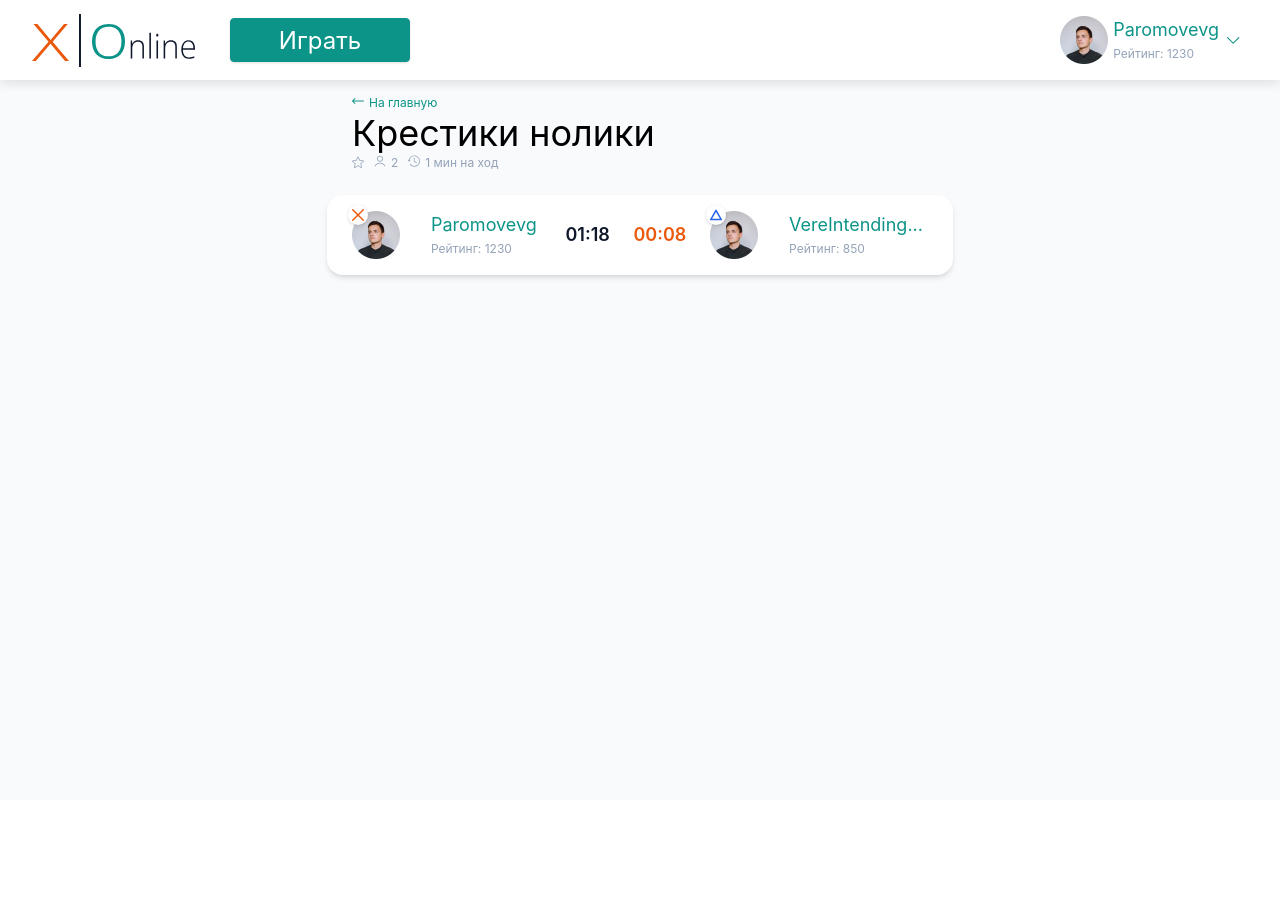
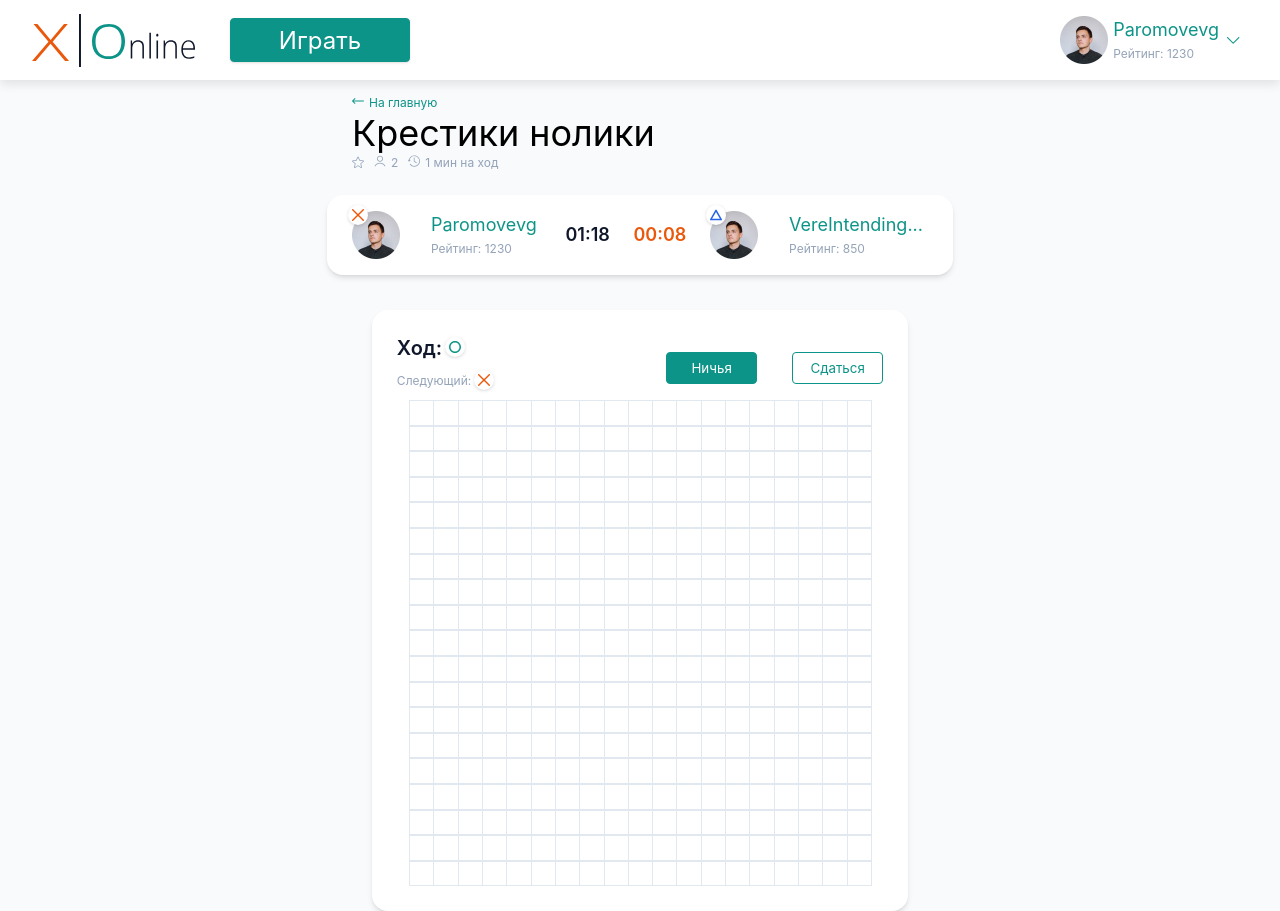
Before and after one commit to tRy-HaRd-tgn/03-react, a React (Create React App) app: page /test in a window 1280 px wide. Before the commit the page ends 800 px from the top, so only its background shows below. Built offline with nearby package versions, Linux system fonts and the light colour scheme.

Commit message:
Сделал поле для игры

```diff
--- a/src/components/game/GameField.jsx
+++ b/src/components/game/GameField.jsx
@@ -1,9 +1,39 @@
+import classes from "./GameField.module.css";
+import X from "../../img/icons/X.svg";
+import O from "../../img/icons/O.svg";
+import square from "../../img/icons/square.svg";
+import triangle from "../../img/icons/triangle.svg";
+import MyButton from "../ui/MyButton";
+const cells = new Array(19 * 19).fill(null); // массив с нашими клетками
 export default function GameField(props) {
+  return (
+    <div className={classes.field}>
+      <div className={classes.fieldHeader}>
+        <div className={classes.fieldInfo}>
+          <div className={classes.wrap}>
+            <h2 className={classes.h2}>Ход: </h2>
+            <img src={O} alt="" />
+          </div>
 
-
-    return (
-        <>
-
-        </>
-    )
+          <div className={classes.wrap}>
+            <p className={classes.p}>Следующий: </p>
+            <img src={X} alt="" />
+          </div>
+        </div>
+        <div className={classes.fieldMenu}>
+          <MyButton color={"green"} size={"small"}>
+            Ничья
+          </MyButton>
+          <MyButton color={"white"} size={"small"}>
+            Сдаться
+          </MyButton>
+        </div>
+      </div>
+      <div className={classes.fieldGame}>
+        {cells.map((_, i) => (
+          <button className={classes.button} key={i}></button>
+        ))}
+      </div>
+    </div>
+  );
 }
--- a/src/components/game/GameField.module.css
+++ b/src/components/game/GameField.module.css
@@ -0,0 +1,61 @@
+.h2 {
+  font-family: "Inter";
+  font-style: normal;
+  font-weight: 600;
+  font-size: 20px;
+  line-height: 24px;
+  color: #0f172a;
+  margin: 0px;
+}
+.button {
+  width: 2vw;
+  height: 2vw;
+  border: 1px solid #E2E8F0;
+  padding: 0px;
+  background-color: #ffffff;
+}
+.p {
+  font-family: "Inter";
+  font-style: normal;
+  font-weight: 400;
+  font-size: 12px;
+  line-height: 15px;
+  color: #94a3b8;
+}
+.wrap {
+  display: flex;
+  align-items: center;
+}
+.field {
+  display: flex;
+  width: auto;
+  flex-direction: column;
+
+  box-shadow: 0px 2px 4px -2px rgba(0, 0, 0, 0.1),
+    0px 4px 6px -1px rgba(0, 0, 0, 0.1);
+  border-radius: 16px;
+  background: #ffffff;
+
+  padding-top: 25px;
+  padding-left: 25px;
+  padding-right: 25px;
+  padding-bottom: 25px;
+  margin-top: 35px;
+}
+.fieldHeader {
+  width: 100%;
+  display: flex;
+  align-items: center;
+  justify-content: space-between;
+}
+
+.fieldMenu {
+  display: flex;
+}
+.fieldGame {
+  width: auto;
+  display: grid;
+  justify-content: center;
+  grid-template-columns: repeat(19, 5%);
+  grid-gap: 0px;
+}
--- a/src/components/header/header.module.css
+++ b/src/components/header/header.module.css
@@ -1,7 +1,7 @@
 .header {
   display: flex;
   align-items: center;
-  width: 100vw;
+  width: 100%;
   height: 10vh;
   background-color: white;
   box-shadow: 0px 4px 10px rgba(0, 0, 0, 0.1);
--- a/src/index.css
+++ b/src/index.css
@@ -12,14 +12,13 @@ code {
     monospace;
 }
 .page {
-  width: 100vw;
-  height: 100vh;
-  background: #F8FAFC;
+  width: 100%;
+  height: 100%;
+  background: #f8fafc;
 }
 .menu {
   display: flex;
   flex-direction: column;
   align-items: center;
   width: auto;
-  height: 90vh;
 }
--- a/src/pages/index.jsx
+++ b/src/pages/index.jsx
@@ -2,6 +2,7 @@ import "../index.css";
 import MyHeader from "../components/header/MyHeader";
 import GameTitle from "../components/game/GameTitle";
 import GameInfo from "../components/game/GameInfo";
+import GameField from "../components/game/GameField";
 export default function HomePage() {
   return (
     <div className="page">
@@ -9,6 +10,7 @@ export default function HomePage() {
       <main className="menu">
         <GameTitle />
         <GameInfo />
+        <GameField />
       </main>
     </div>
   );
```
